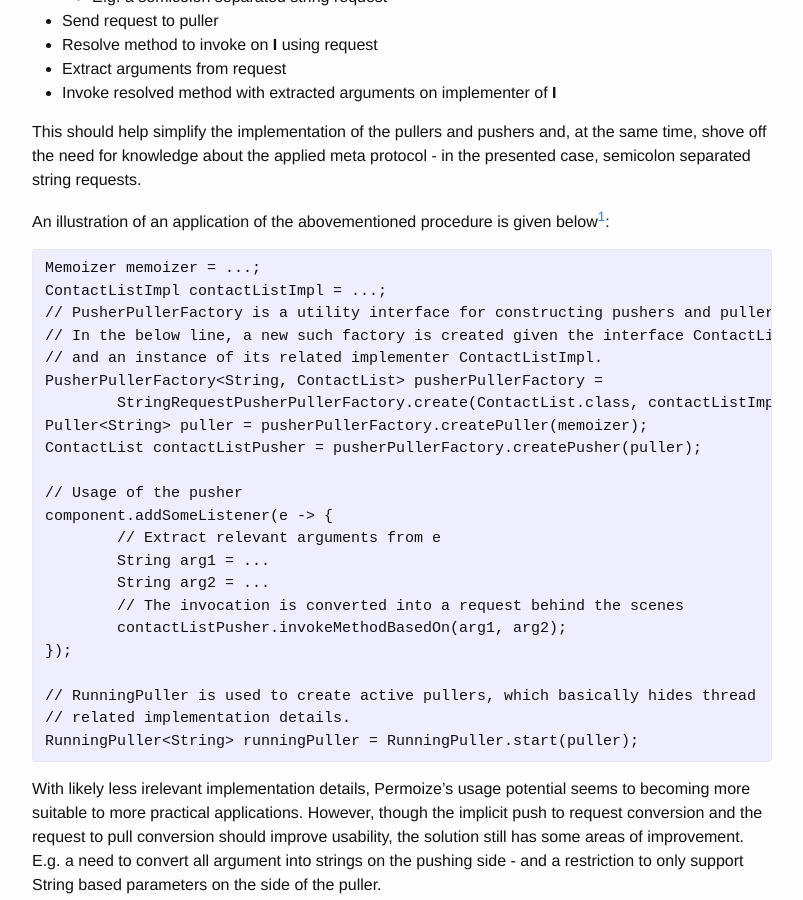
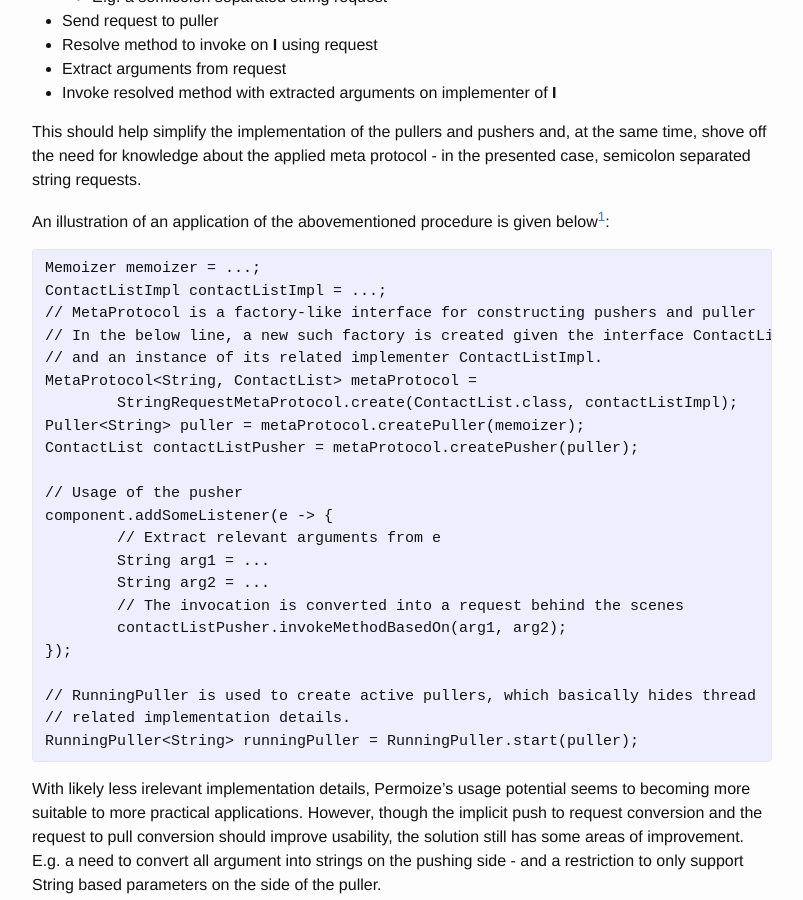
Before and after one commit to jakobehmsen/permoize, a Jekyll site: the page built from _posts/2014-11-07-abstracting-push-to-pull.markdown, in a window 1280 px wide and 900 px high, scrolled down 698 px. Shown: the whole window, without its empty margins (238-1041 px from the left). Built offline with Jekyll 4.4.1, drawn with Linux system fonts in a browser that asks for light colours; Markdown is read by kramdown in place of the engine named in the settings.

Commit message:
Updated posts.
Signed-off-by: Jakob Brandsborg Ehmsen <jakobehmsen.github@gmail.com>

````diff
--- a/_posts/2014-11-07-abstracting-push-to-pull.markdown
+++ b/_posts/2014-11-07-abstracting-push-to-pull.markdown
@@ -30,13 +30,13 @@ An illustration of an application of the abovementioned procedure is given below
 ```Java
 Memoizer memoizer = ...;
 ContactListImpl contactListImpl = ...;
-// PusherPullerFactory is a utility interface for constructing pushers and puller
+// MetaProtocol is a factory-like interface for constructing pushers and puller
 // In the below line, a new such factory is created given the interface ContactList
 // and an instance of its related implementer ContactListImpl.
-PusherPullerFactory<String, ContactList> pusherPullerFactory =
-	StringRequestPusherPullerFactory.create(ContactList.class, contactListImpl);
-Puller<String> puller = pusherPullerFactory.createPuller(memoizer);
-ContactList contactListPusher = pusherPullerFactory.createPusher(puller);
+MetaProtocol<String, ContactList> metaProtocol =
+	StringRequestMetaProtocol.create(ContactList.class, contactListImpl);
+Puller<String> puller = metaProtocol.createPuller(memoizer);
+ContactList contactListPusher = metaProtocol.createPusher(puller);
 
 // Usage of the pusher
 component.addSomeListener(e -> {
````
